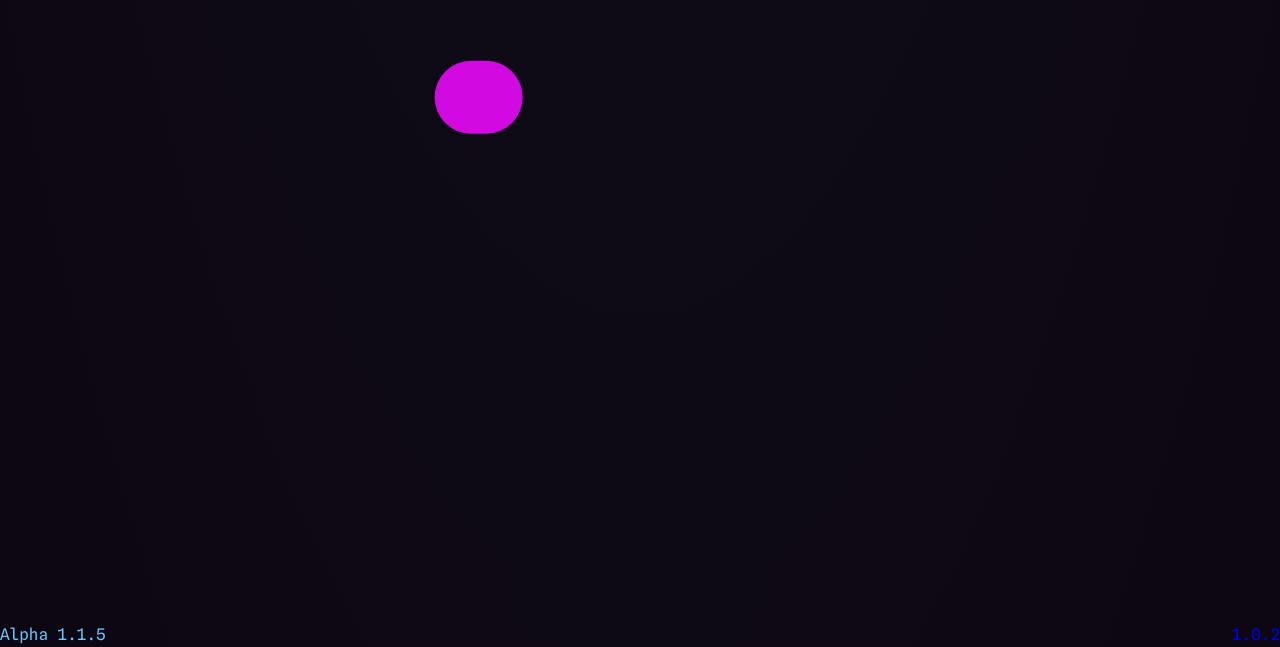
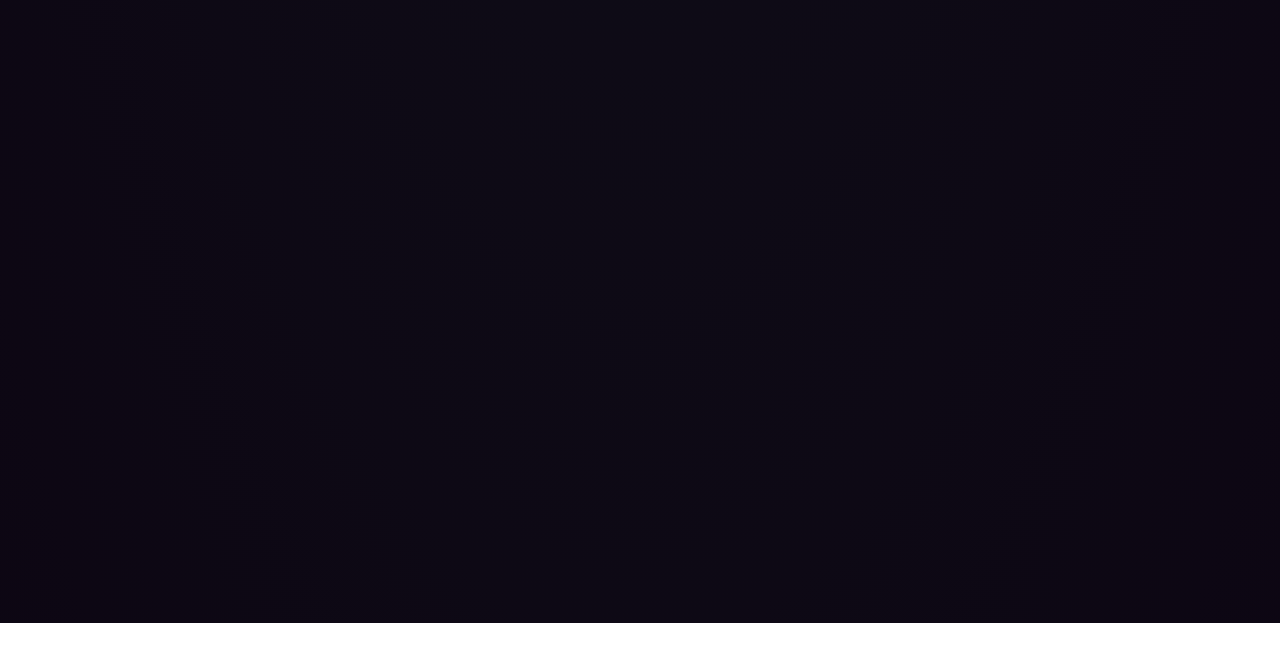
Before and after one commit to Winbisid/circle_motion_portfolio, a React (Vite) app: page / in a window 1280 px wide. Shown: the part 4377-5024 px from the top of the page. After the commit the page ends 5000 px from the top, so only its background shows below. Built offline with nearby package versions, Linux system fonts and the light colour scheme.

Commit message:
Comment out Doing Now section for now, Add contact section, comment out version numbers

```diff
--- a/src/App.tsx
+++ b/src/App.tsx
@@ -14,7 +14,7 @@ function App() {
           <Text />
         </>
       )}
-      <Footer isWheel={isWheel} />
+      {/* <Footer isWheel={isWheel} /> */}
     </div>
   );
 }
--- a/src/components/textPortfolio/Ongoing/DoingNow.tsx
+++ b/src/components/textPortfolio/Ongoing/DoingNow.tsx
@@ -230,6 +230,16 @@ function Model({ name, ...props }) {
 // Clicking any object will refresh and fit bounds
 function SelectToZoom({ children }) {
   const api = useBounds();
+
+  // const interpolateFunc = (t: number) => 1 - Math.exp(-5 * t) + 0.007 * t;
+  // const interpolateFunc1 = (t: number) => -t * t * t + 2 * t * t; // Start smoothly, finish linearly
+  // const interpolateFunc2 = (t: number) => -t * t * t + t * t + t; // Start linearly, finish smoothly
+
+  useEffect(() => {
+    api.refresh().clip().fit();
+    // api.refresh().reset().clip().fit();
+  }, []);
+
   return (
     <group
       onClick={(e) => (
@@ -306,9 +316,9 @@ export const PortalApp = (/*{ setView3D }*/) => (
         intensity={1}
       />
       <Suspense fallback={null}>
-        <Bounds margin={1.2}>
+        <Bounds fit clip observe margin={1.2}>
           {/* <Bounds fit clip observe margin={1.2}> */}
-          {/* <SelectToZoom> */}
+          <SelectToZoom>
             <Model
               name="Headphones"
               position={[20, 2, 4]}
@@ -324,7 +334,7 @@ export const PortalApp = (/*{ setView3D }*/) => (
               position={[18, 15, -25]}
               rotation={[1, 1, 0]}
             />
-          {/* </SelectToZoom> */}
+          </SelectToZoom>
         </Bounds>
         <ContactShadows
           rotation-x={Math.PI / 2}
@@ -336,11 +346,11 @@ export const PortalApp = (/*{ setView3D }*/) => (
           far={50}
         />
       </Suspense>
-      {/* <OrbitControls
+      <OrbitControls
         makeDefault
         minPolarAngle={0}
         maxPolarAngle={Math.PI / 1.75}
-      /> */}
+      />
     </Frame>
     {/* <Frame
       id="03"
--- a/src/components/textPortfolio/Text.tsx
+++ b/src/components/textPortfolio/Text.tsx
@@ -5,6 +5,7 @@ import "./Text.css";
 import Expertise from "./expertise/Expertise";
 import Projects from "./projects/Projects";
 import DoingNow from "./Ongoing/DoingNow";
+import Contact from "./contact/Contact";
 
 export default function Text() {
   return (
@@ -15,7 +16,8 @@ export default function Text() {
         <HeroBg />
         <Expertise />
         <Projects />
-        <DoingNow />
+        {/* <DoingNow /> */}
+        <Contact />
       </div>
     </>
   );
--- /dev/null
+++ b/src/components/textPortfolio/contact/Contact.tsx
@@ -0,0 +1,8 @@
+import "./Contact.css"
+
+export default function Contact(){
+    return (
+        <div className="contact">
+        </div>
+    );
+}
```
Also changed, not shown: src/components/textPortfolio/contact/Contact.css (added), 1 other file (tests, documents, lock files or other folders). Lines whose indentation alone changed are shown as unchanged.
